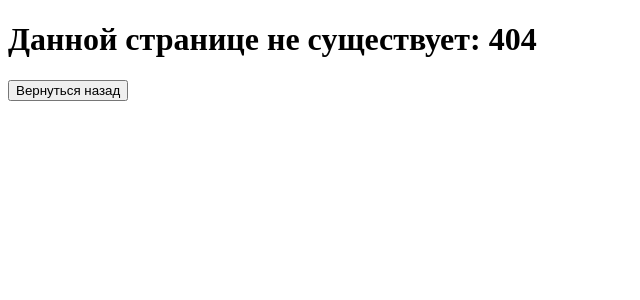
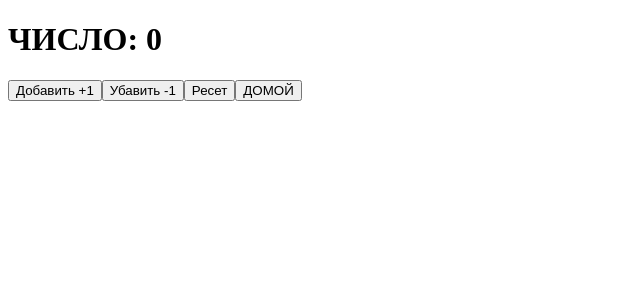
Before and after one commit to KreiNafig/Login-Register-logic-React, a React (Create React App) app: page /clicker in a window 1280 px wide. Before the commit this address had no page. Shown: the top 300 px of the page, without its empty margins (0-640 px from the left). Built offline with nearby package versions, Linux system fonts and the light colour scheme.

Commit message:
adding react-redux

```diff
--- a/package.json
+++ b/package.json
@@ -3,12 +3,14 @@
   "version": "0.1.0",
   "private": true,
   "dependencies": {
+    "@reduxjs/toolkit": "^2.8.2",
     "@testing-library/dom": "^10.4.1",
     "@testing-library/jest-dom": "^6.6.4",
     "@testing-library/react": "^16.3.0",
     "@testing-library/user-event": "^13.5.0",
     "react": "^19.1.1",
     "react-dom": "^19.1.1",
+    "react-redux": "^9.2.0",
     "react-router-dom": "^7.7.1",
     "react-scripts": "5.0.1",
     "web-vitals": "^2.1.4"
--- a/src/App.js
+++ b/src/App.js
@@ -1,6 +1,8 @@
 import { BrowserRouter } from "react-router-dom";
 import { AppRoutes } from "./AppRoutes";
 import { createContext, useEffect, useState } from "react";
+import {Provider} from 'react-redux'
+import { store } from "./store/store";
 
 export const ContextAuth = createContext(false)
 
@@ -19,11 +21,13 @@ function App() {
 
   return (
     <>
+    <Provider store={store}>
     <ContextAuth.Provider value={{auth, setAuth}}>
     <BrowserRouter>
       <AppRoutes />
     </BrowserRouter>
     </ContextAuth.Provider>
+    </Provider>
     </>
   );
 }
--- a/src/AppRoutes.jsx
+++ b/src/AppRoutes.jsx
@@ -1,5 +1,6 @@
 import { Route, Routes } from 'react-router-dom'
 import { lazy, Suspense, useCallback } from 'react'
+import { Clicker } from './pages/Clicker'
 
 const Home = lazy(() => import('./pages/Home'))
 const Login = lazy(() => import('./pages/Login'))
@@ -28,6 +29,7 @@ export const AppRoutes = () => {
             </PrivateRoute>} />
         <Route path="products" element={<PrivateRoute><Product /></PrivateRoute>} />
         <Route path="products/:id" element={<ProductDetail func={addFavorite} />} />
+        <Route path="clicker" element={<Clicker />} />
         <Route path="*" element={<ErrorPage />} />
     </Routes>
     </Suspense>
--- /dev/null
+++ b/src/pages/Clicker.jsx
@@ -0,0 +1,19 @@
+import React from 'react'
+import { useDispatch, useSelector } from 'react-redux'
+import { Link } from 'react-router-dom'
+import { decrement, increment, reset } from '../store/slices/counterSlice'
+
+export const Clicker = () => {
+    const count = useSelector((state) => state.counter.count)
+    const dispatch = useDispatch()
+
+  return (
+    <>
+        <h1>ЧИСЛО: {count}</h1>
+        <button onClick={() => dispatch(increment())}>Добавить +1</button>
+        <button onClick={() => dispatch(decrement())}>Убавить -1</button>
+        <button onClick={() => dispatch(reset())}>Ресет</button>
+        <Link to="/"><button>ДОМОЙ</button></Link>
+    </>
+  )
+}
--- a/src/pages/Dashboard.jsx
+++ b/src/pages/Dashboard.jsx
@@ -1,7 +1,9 @@
 import React, { useContext } from 'react'
 import { ContextAuth } from '../App'
+import { useSelector } from 'react-redux'
 
 export const Dashboard = () => {
+  const count = useSelector((state) => state.counter.count)
   const {setAuth} = useContext(ContextAuth)
     function handleClick() {
       setAuth(false)
@@ -9,7 +11,7 @@ export const Dashboard = () => {
     }
   return (
     <>
-    <div>ПОСТЫ: 0</div>
+    <div>ПОСТЫ: {count}</div>
     <button onClick={handleClick}>Logout</button>
     </>
   )
--- a/src/pages/Home.jsx
+++ b/src/pages/Home.jsx
@@ -15,6 +15,7 @@ export const Home = () => {
             <button>К постам</button>
         </Link>
         <Link to="/products"><button>К продуктам</button></Link>
+        <Link to="/clicker"><button>К кликеру</button></Link>
     </div>
   )
 }
--- /dev/null
+++ b/src/store/slices/counterSlice.js
@@ -0,0 +1,19 @@
+import { createSlice } from "@reduxjs/toolkit";
+
+const initialState = {
+    count: 0,
+}
+
+const counter = createSlice({
+    name: 'counter',
+    initialState,
+    reducers: {
+        increment: (state) => { state.count += 1 },
+        decrement: (state) => { state.count -= 1 },
+        reset: (state) => { state.count = 0 }
+    }
+})
+
+export const { increment, decrement, reset } = counter.actions;
+
+export const count = counter.reducer
--- /dev/null
+++ b/src/store/store.js
@@ -0,0 +1,8 @@
+import {configureStore} from '@reduxjs/toolkit'
+import { count } from './slices/counterSlice'
+
+export const store = configureStore({
+    reducer: {
+        counter: count
+    }
+})
```
Also changed, not shown: 1 other file (tests, documents, lock files or other folders).
